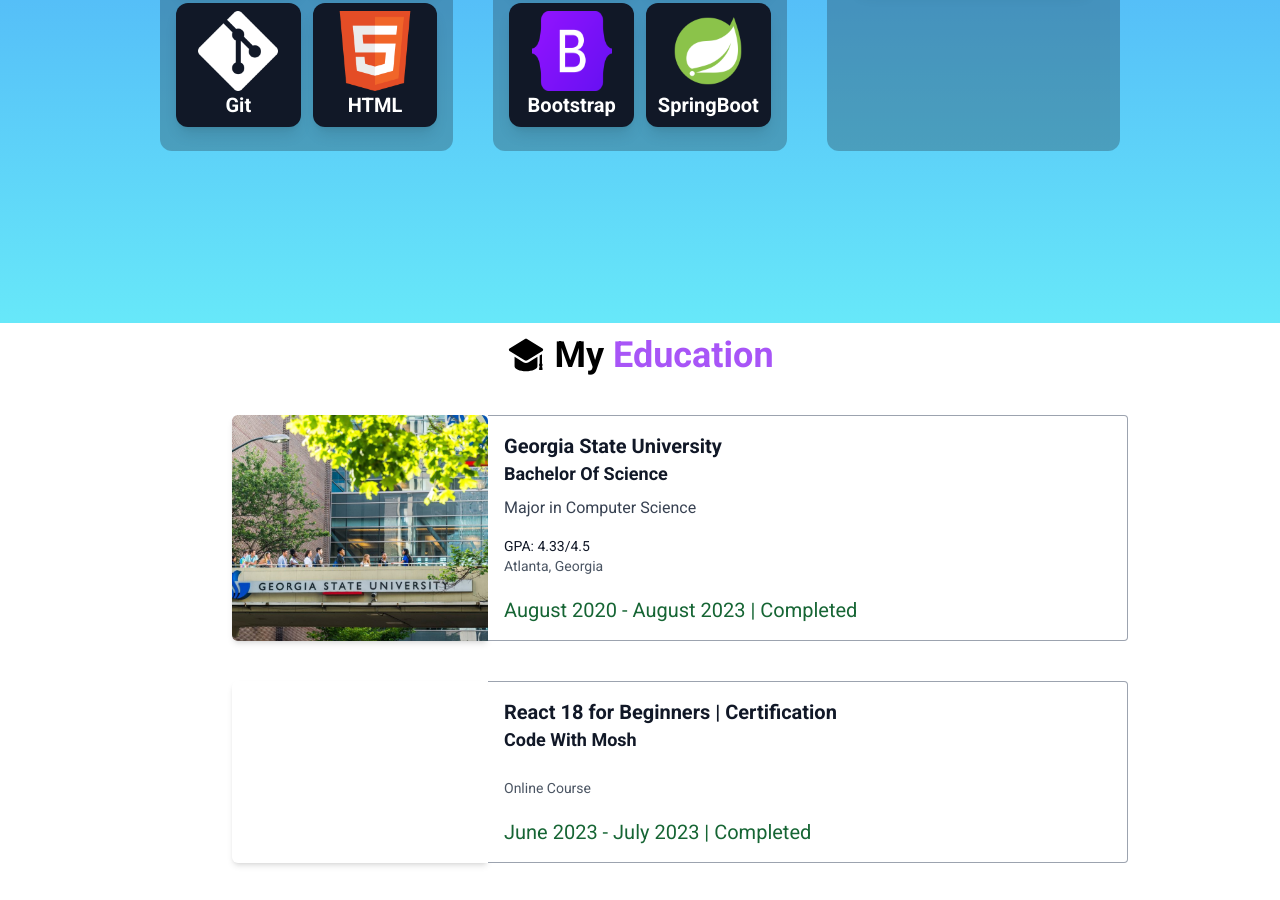
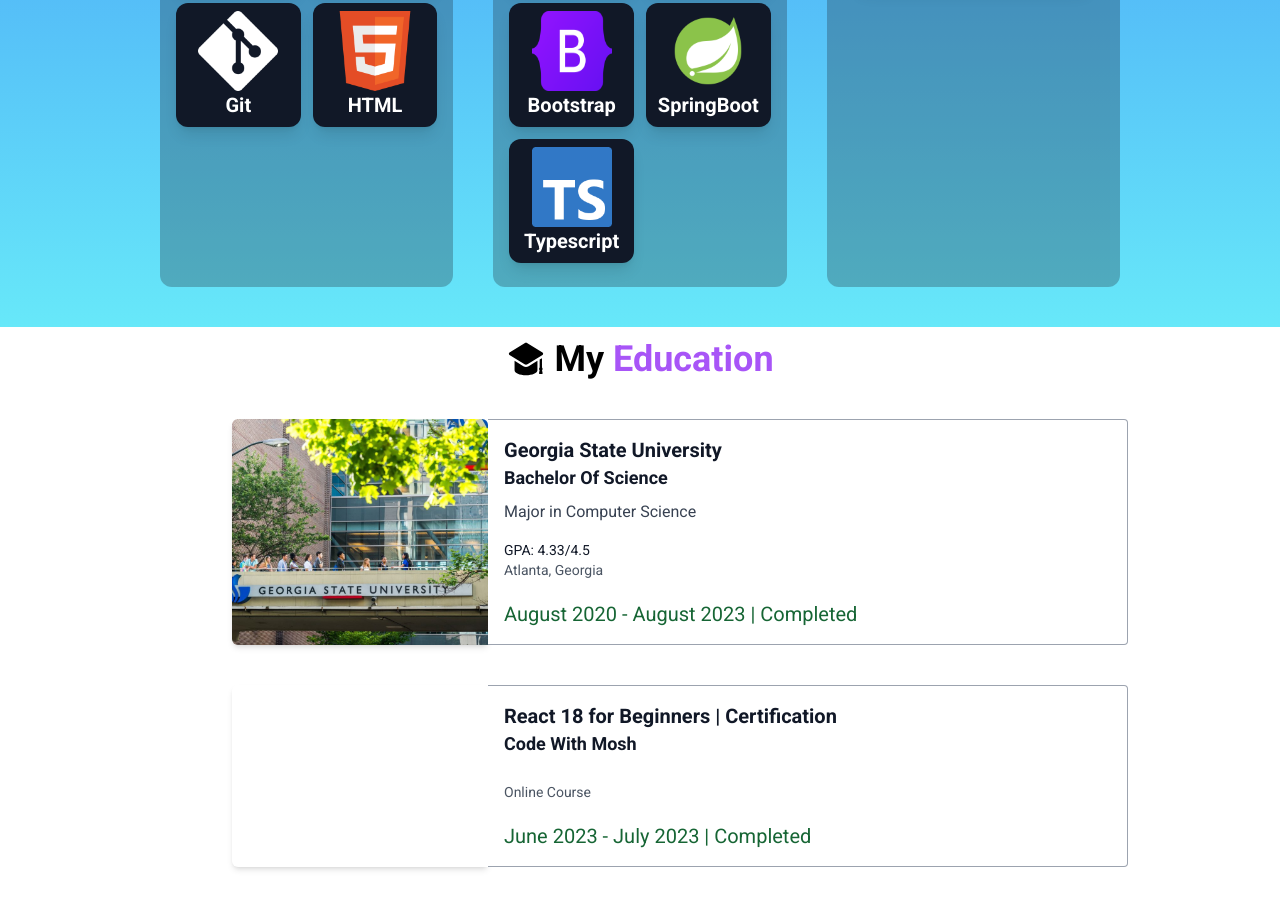
Before and after one commit to CalvinDoesCS/CalvinDoesCS.github.io, a website: page build/index.html in a window 1280 px wide. Shown: the part 2157-3057 px from the top of the page. Drawn offline with nearby package versions, Linux system fonts and the light colour scheme; a web font is replaced by a local one.

Commit message:
Upload TS skill

```diff
--- a/build/index.html
+++ b/build/index.html
@@ -292,6 +292,10 @@
             <div class="p-2 bg-gray-900 shadow-lg rounded-xl">
               <img src="assets/skill_logos/spring_boot-icon.png" class="w-20 h-20 mx-auto" />
               <div class="text-xl font-bold text-center">SpringBoot</div>
+            </div>
+            <div class="p-2 bg-gray-900 shadow-lg rounded-xl">
+              <img src="assets/skill_logos/ts-icon.png" class="w-20 h-20 mx-auto" />
+              <div class="text-xl font-bold text-center">Typescript</div>
             </div>
           </div>
         </div>
```
Also changed, not shown: build/assets/skill_logos/ts-icon.png (added), build/css/style.css.
